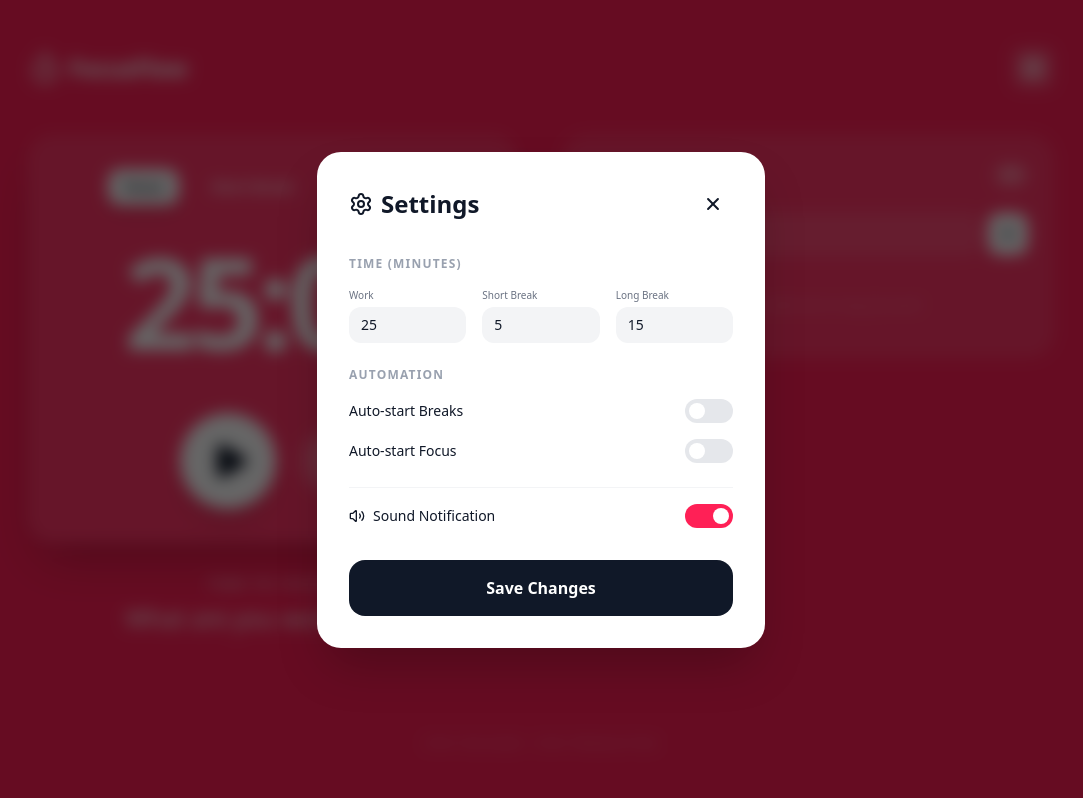
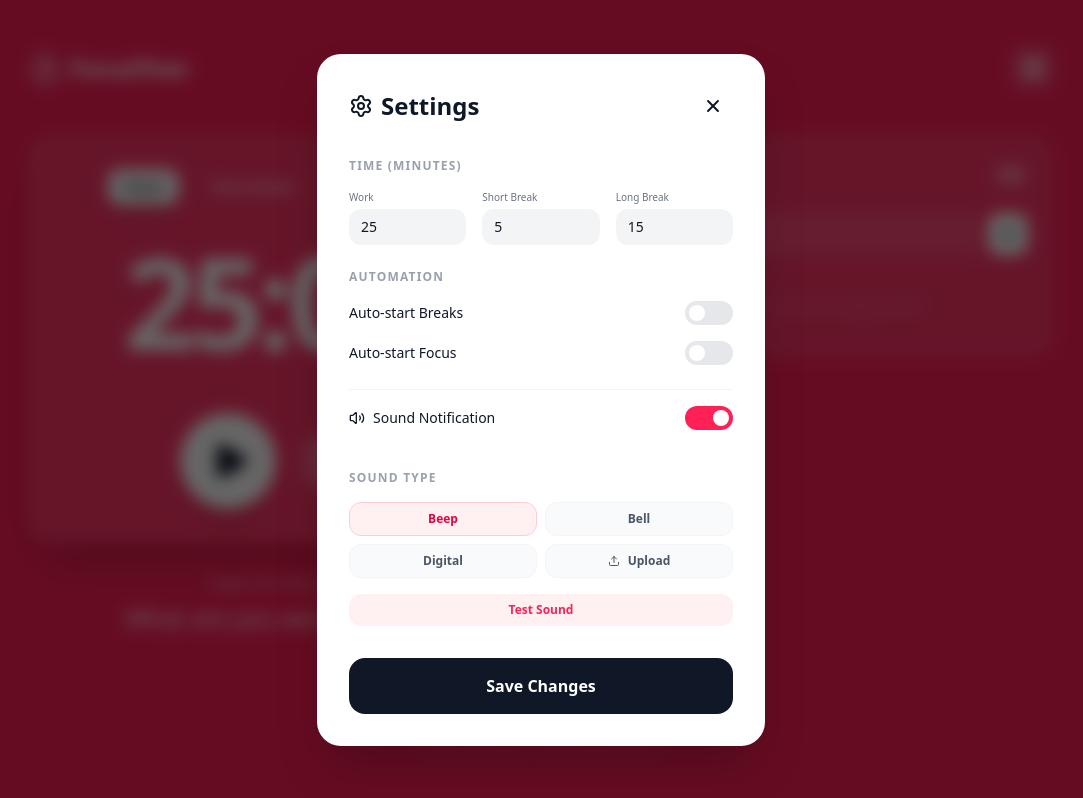
Before and after one commit to MedlHesedh/Masancgap-Pomodoro, a React (Vite) app: page / in a window 1280 px wide. Both pictures are taken after a click on the button 1132 px from the left and 68 px from the top of the page. Shown: the whole page, without its empty margins (99-1182 px from the left). Built offline with nearby package versions, Linux system fonts and the light colour scheme.

Commit message:
feat(settings): Add custom sound and sound type options
Introduces new settings for users to select their preferred notification sound from a predefined list or upload a custom audio file. This enhances user experience by allowing greater personalization of the Pomodoro timer's alerts.

```diff
--- a/src/App.tsx
+++ b/src/App.tsx
@@ -16,11 +16,14 @@ import {
   VolumeX,
   Coffee,
   Brain,
-  Timer
+  Timer,
+  Upload,
+  Music
 } from 'lucide-react';
 import { motion, AnimatePresence } from 'motion/react';
 
 type TimerMode = 'work' | 'shortBreak' | 'longBreak';
+type SoundType = 'beep' | 'bell' | 'digital' | 'custom';
 
 interface Task {
   id: string;
@@ -35,6 +38,8 @@ interface Settings {
   autoStartBreaks: boolean;
   autoStartWork: boolean;
   soundEnabled: boolean;
+  soundType: SoundType;
+  customSoundUrl: string | null;
 }
 
 const DEFAULT_SETTINGS: Settings = {
@@ -44,6 +49,8 @@ const DEFAULT_SETTINGS: Settings = {
   autoStartBreaks: false,
   autoStartWork: false,
   soundEnabled: true,
+  soundType: 'beep',
+  customSoundUrl: null,
 };
 
 export default function App() {
@@ -69,22 +76,51 @@ export default function App() {
     if (!settings.soundEnabled || !audioContextRef.current) return;
 
     const ctx = audioContextRef.current;
+
+    if (settings.soundType === 'custom' && settings.customSoundUrl) {
+      const audio = new Audio(settings.customSoundUrl);
+      audio.play().catch(e => console.error("Error playing custom sound:", e));
+      return;
+    }
+
     const osc = ctx.createOscillator();
     const gain = ctx.createGain();
 
-    osc.type = 'sine';
-    osc.frequency.setValueAtTime(880, ctx.currentTime); // A5
-    osc.frequency.exponentialRampToValueAtTime(440, ctx.currentTime + 0.5); // A4
-
-    gain.gain.setValueAtTime(0.1, ctx.currentTime);
-    gain.gain.exponentialRampToValueAtTime(0.01, ctx.currentTime + 0.5);
+    switch (settings.soundType) {
+      case 'bell':
+        osc.type = 'sine';
+        osc.frequency.setValueAtTime(1200, ctx.currentTime);
+        osc.frequency.exponentialRampToValueAtTime(800, ctx.currentTime + 0.8);
+        gain.gain.setValueAtTime(0.1, ctx.currentTime);
+        gain.gain.exponentialRampToValueAtTime(0.001, ctx.currentTime + 0.8);
+        osc.start();
+        osc.stop(ctx.currentTime + 0.8);
+        break;
+      case 'digital':
+        osc.type = 'square';
+        osc.frequency.setValueAtTime(440, ctx.currentTime);
+        osc.frequency.setValueAtTime(880, ctx.currentTime + 0.1);
+        osc.frequency.setValueAtTime(440, ctx.currentTime + 0.2);
+        gain.gain.setValueAtTime(0.05, ctx.currentTime);
+        gain.gain.exponentialRampToValueAtTime(0.001, ctx.currentTime + 0.3);
+        osc.start();
+        osc.stop(ctx.currentTime + 0.3);
+        break;
+      case 'beep':
+      default:
+        osc.type = 'sine';
+        osc.frequency.setValueAtTime(880, ctx.currentTime);
+        osc.frequency.exponentialRampToValueAtTime(440, ctx.currentTime + 0.5);
+        gain.gain.setValueAtTime(0.1, ctx.currentTime);
+        gain.gain.exponentialRampToValueAtTime(0.01, ctx.currentTime + 0.5);
+        osc.start();
+        osc.stop(ctx.currentTime + 0.5);
+        break;
+    }
 
     osc.connect(gain);
     gain.connect(ctx.destination);
-
-    osc.start();
-    osc.stop(ctx.currentTime + 0.5);
-  }, [settings.soundEnabled]);
+  }, [settings.soundEnabled, settings.soundType, settings.customSoundUrl]);
 
   const switchMode = useCallback((newMode: TimerMode) => {
     setMode(newMode);
@@ -157,6 +193,21 @@ export default function App() {
     if (!isActive) {
       setTimeLeft(updated[mode] * 60);
     }
+  };
+
+  const handleFileUpload = (e: React.ChangeEvent<HTMLInputElement>) => {
+    const file = e.target.files?.[0];
+    if (!file) return;
+
+    const reader = new FileReader();
+    reader.onload = (event) => {
+      const url = event.target?.result as string;
+      updateSettings({
+        customSoundUrl: url,
+        soundType: 'custom'
+      });
+    };
+    reader.readAsDataURL(file);
   };
 
   const getThemeColor = () => {
@@ -404,6 +455,63 @@ export default function App() {
                     <div className={`absolute top-1 w-4 h-4 bg-white rounded-full transition-all ${settings.soundEnabled ? 'left-7' : 'left-1'}`} />
                   </button>
                 </div>
+
+                {settings.soundEnabled && (
+                  <motion.div
+                    initial={{ opacity: 0, height: 0 }}
+                    animate={{ opacity: 1, height: 'auto' }}
+                    className="space-y-4 pt-4"
+                  >
+                    <label className="text-xs font-bold text-gray-400 uppercase tracking-widest block">Sound Type</label>
+                    <div className="grid grid-cols-2 gap-2">
+                      {(['beep', 'bell', 'digital'] as const).map((type) => (
+                        <button
+                          key={type}
+                          onClick={() => updateSettings({ soundType: type })}
+                          className={`px-3 py-2 rounded-xl text-xs font-semibold transition-all border ${
+                            settings.soundType === type
+                              ? 'bg-rose-50 border-rose-200 text-rose-600'
+                              : 'bg-gray-50 border-gray-100 text-gray-600 hover:bg-gray-100'
+                          }`}
+                        >
+                          {type.charAt(0).toUpperCase() + type.slice(1)}
+                        </button>
+                      ))}
+                      <label className={`px-3 py-2 rounded-xl text-xs font-semibold transition-all border cursor-pointer flex items-center justify-center gap-2 ${
+                        settings.soundType === 'custom'
+                          ? 'bg-rose-50 border-rose-200 text-rose-600'
+                          : 'bg-gray-50 border-gray-100 text-gray-600 hover:bg-gray-100'
+                      }`}>
+                        <input
+                          type="file"
+                          accept="audio/*"
+                          className="hidden"
+                          onChange={handleFileUpload}
+                        />
+                        <Upload className="w-3 h-3" />
+                        {settings.customSoundUrl ? 'Customized' : 'Upload'}
+                      </label>
+                    </div>
+                    {settings.soundType === 'custom' && settings.customSoundUrl && (
+                      <div className="flex items-center gap-2 p-2 bg-gray-50 rounded-xl">
+                        <Music className="w-4 h-4 text-rose-500" />
+                        <span className="text-[10px] text-gray-500 truncate flex-1">Custom audio loaded</span>
+                        <button
+                          onClick={() => updateSettings({ customSoundUrl: null, soundType: 'beep' })}
+                          className="text-[10px] text-rose-500 font-bold hover:underline"
+                        >
+                          Remove
+                        </button>
+                      </div>
+                    )}
+                    <button
+                      onClick={playNotification}
+                      className="w-full py-2 text-xs font-bold text-rose-500 bg-rose-50 rounded-xl hover:bg-rose-100 transition-colors"
+                    >
+                      Test Sound
+                    </button>
+                  </motion.div>
+                )}
               </div>
 
               <button
```
